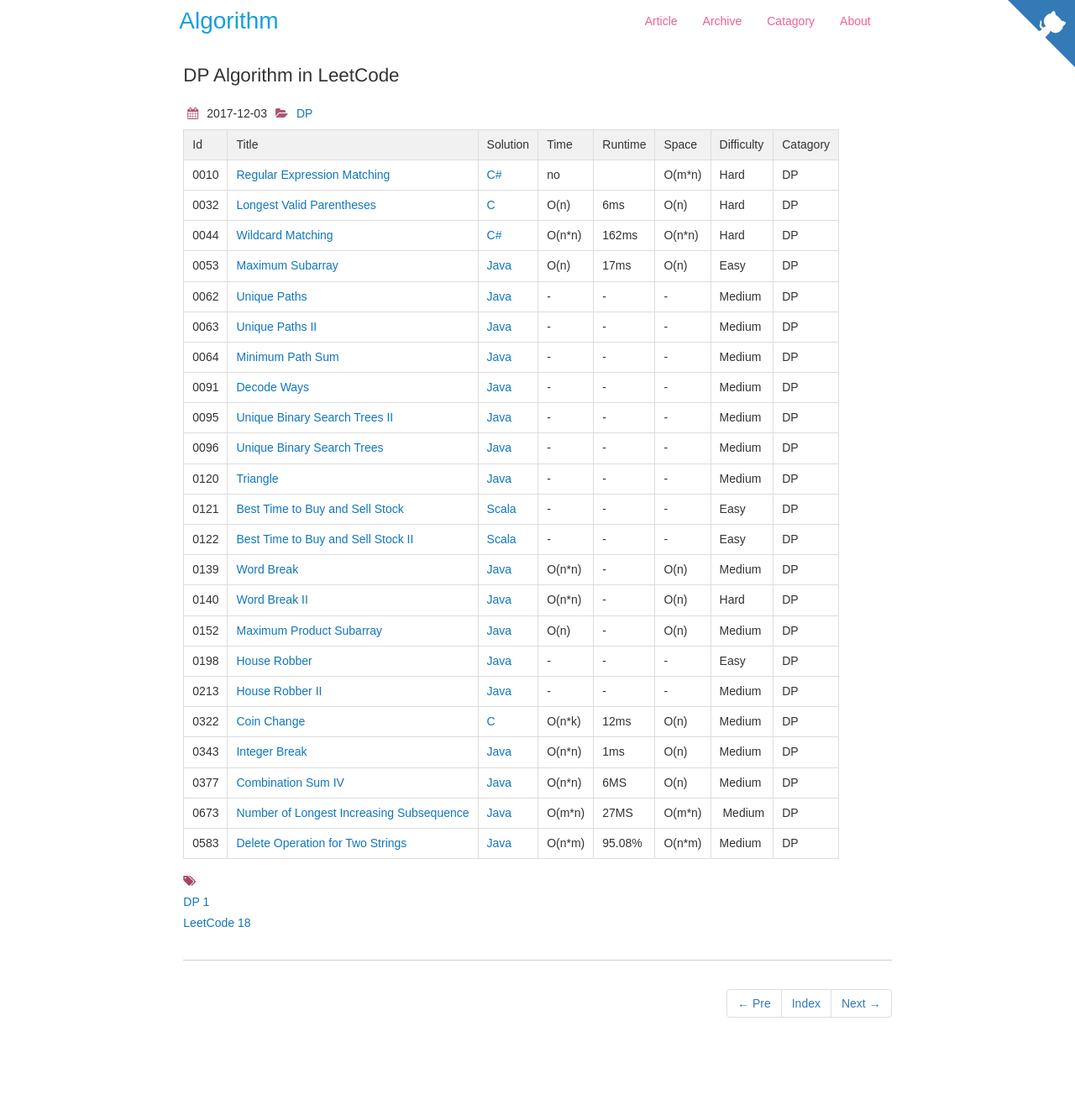
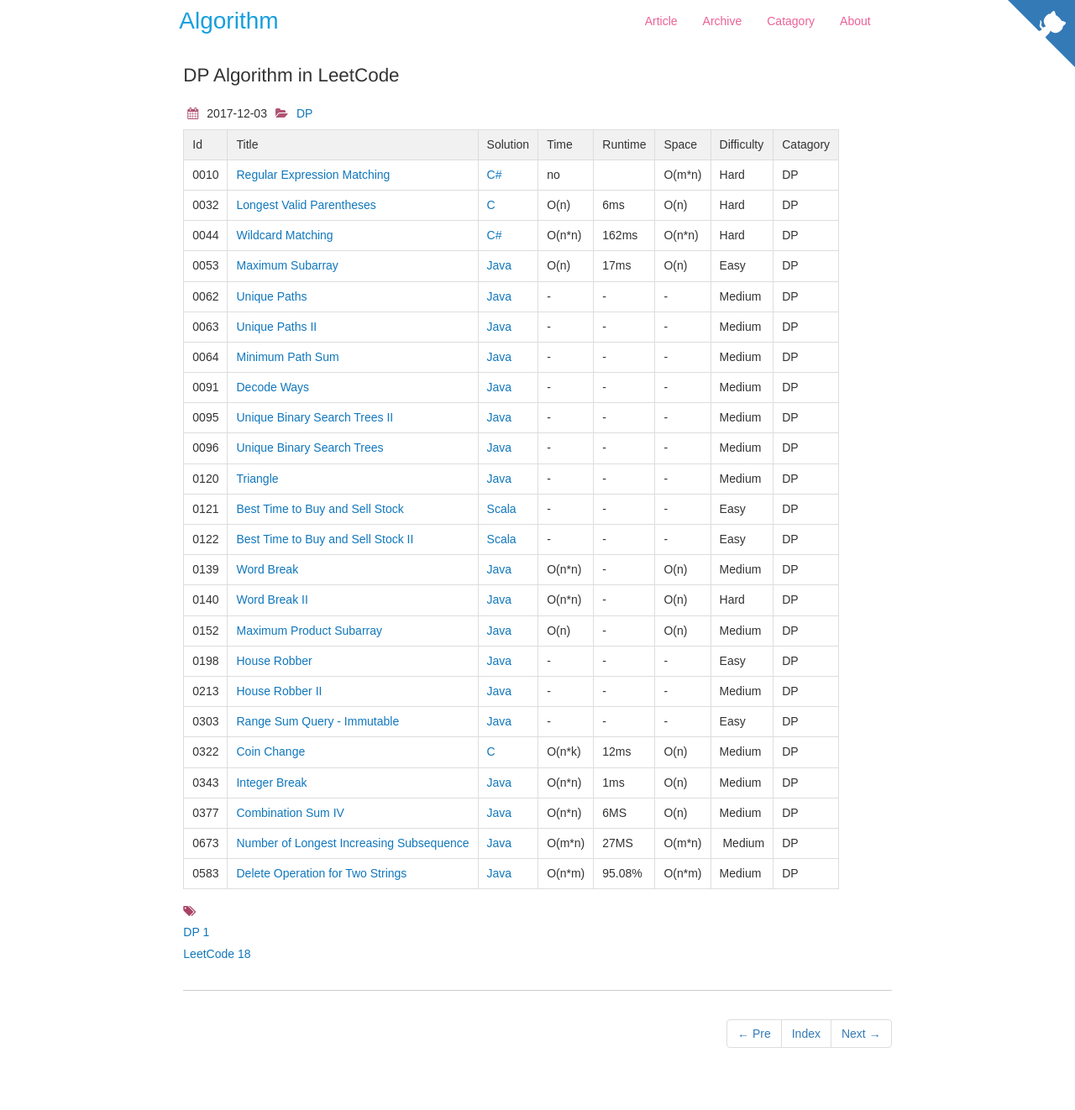
Before and after one commit to dunso/algorithm, a Jekyll site: the page built from docs/_posts/2017-12-03-DP.md, in a window 1280 px wide. Shown: the whole page at 84% size. Built offline with Jekyll 4.4.1, drawn with Linux system fonts in a browser that asks for light colours; nearby versions of some CDN libraries; before the commit the page ends 1286 px from its top, so only the background shows below that.

Commit message:
Add index of LeetCode0303.java to docs

```diff
--- a/docs/_posts/2017-12-03-DP.md
+++ b/docs/_posts/2017-12-03-DP.md
@@ -30,6 +30,7 @@
 |0152|[Maximum Product Subarray](https://leetcode.com/problems/maximum-product-subarray/) | [Java](https://e.srl/leetcode-152/)  | O(n) |-| O(n)  |  Medium |DP|
 |0198|[House Robber](https://leetcode.com/problems/house-robber) | [Java](https://e.srl/leetcode-198/)  | - | - | - |  Easy |DP|
 |0213|[House Robber II](https://leetcode.com/problems/house-robber-ii) | [Java](https://e.srl/leetcode-213/)  |-|-|-|  Medium |DP|
+|0303|[Range Sum Query - Immutable](https://leetcode.com/problems/range-sum-query-immutable/) | [Java](https://e.srl/leetcode-303/)  |-|-|-|  Easy |DP|
 |0322|[Coin Change](https://leetcode.com/problems/coin-change/) | [C](https://e.srl/leetcode-322/)  | O(n\*k) |12ms| O(n)  |  Medium |DP|
 |0343|[Integer Break](https://leetcode.com/problems/integer-break/) | [Java](https://e.srl/leetcode-343/)  | O(n\*n) |1ms| O(n)  |  Medium |DP|
 |0377|[Combination Sum IV](https://leetcode.com/problems/combination-sum-iv/) | [Java](https://e.srl/leetcode-377/)  | O(n\*n) |6MS| O(n)  |  Medium |DP|
```
